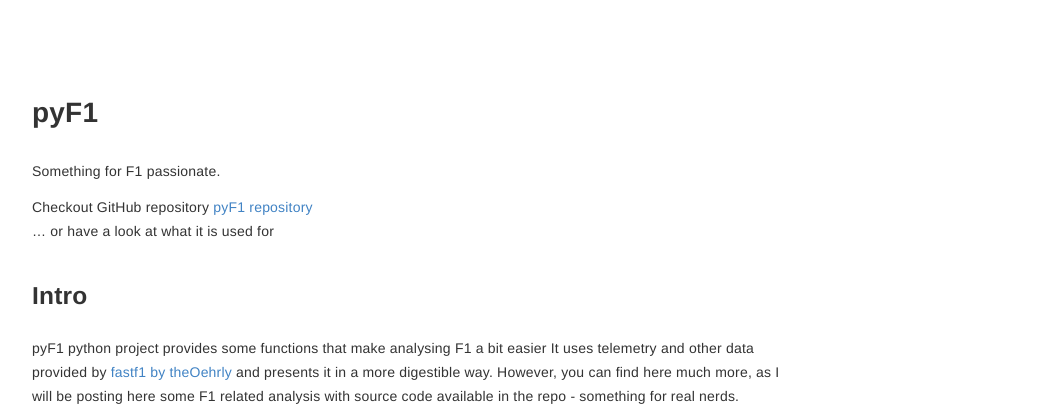
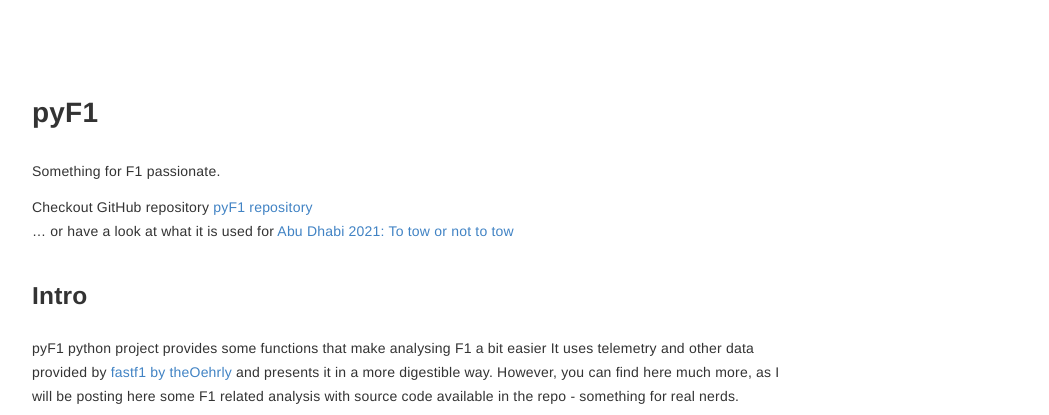
Before and after one commit to michalcie/pyF1, a Jekyll site: the page built from index.md, in a window 1280 px wide. Shown: the top 415 px of the page, without its empty margins (223-1272 px from the left). Built offline with Jekyll 4.4.1, drawn with Linux system fonts in a browser that asks for light colours.

Commit message:
Added link to to a post in index

```diff
--- a/index.md
+++ b/index.md
@@ -5,7 +5,7 @@
 Something for F1 passionate.
 
 Checkout GitHub repository [ pyF1 repository](https://github.com/michalcie/pyF1)
-... or have a look at what it is used for <first post>
+... or have a look at what it is used for [Abu Dhabi 2021: To tow or not to tow](https://michalcie.github.io/pyF1/pyf1/2022-01-06-AbuDhabi-TowOrNotToTow.html)
 
 ## Intro
 
```
